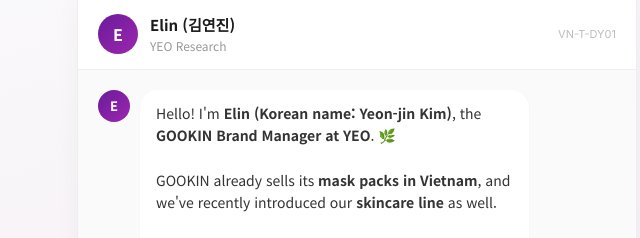
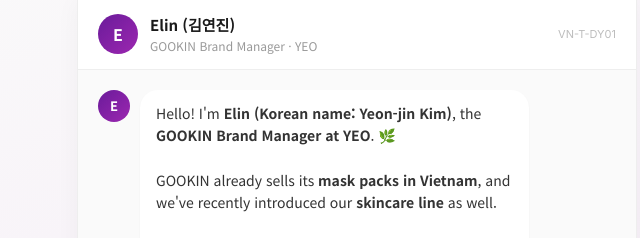
Before and after one commit to taeyunpark/yeo-vn-washoff-survey, a plain HTML site: page index.html in a window 1280 px wide. Both pictures are taken after a click on the button "Start Interview". Shown: the top 238 px of the page, 283-923 px from the left. Drawn offline with Linux system fonts and the light colour scheme.

Commit message:
fix: Header updated to GOOKIN Brand Manager

```diff
--- a/index.html
+++ b/index.html
@@ -244,7 +244,7 @@
         <div class="avatar">E</div>
         <div class="header-info">
           <div class="header-name">Elin (김연진)</div>
-          <div class="header-sub" data-i18n="header_sub">YEO Research</div>
+          <div class="header-sub" data-i18n="header_sub">GOOKIN Brand Manager · YEO</div>
         </div>
       </div>
       <div class="tester-id" id="tester-id-display">VN-T-XXXX</div>
```
